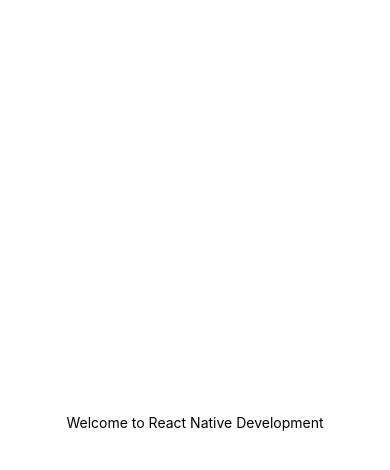
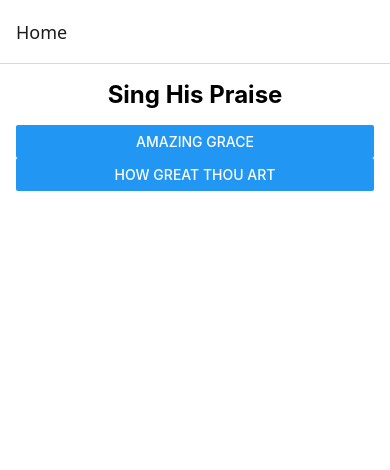
Before and after one commit to rex-makusia/Sing-His-Praise, a React Native app in the folder SingHisPraise/: screen /Home in a window 390 px wide. Shown: the top 470 px of the page. Built offline with nearby package versions, Linux system fonts and the light colour scheme.

Commit message:
Update the new screens

```diff
--- a/SingHisPraise/App.js
+++ b/SingHisPraise/App.js
@@ -1,20 +1,18 @@
-import { StatusBar } from 'expo-status-bar';
-import { StyleSheet, Text, View } from 'react-native';
+import React from 'react';
+import { NavigationContainer } from '@react-navigation/native';
+import { createStackNavigator } from '@react-navigation/stack';
+import HomeScreen from './screens/HomeScreen';
+import HymnViewer from './screens/HymnViewer';
+
+const Stack = createStackNavigator();
 
 export default function App() {
   return (
-    <View style={styles.container}>
-      <Text>Welcome to React Native Development</Text>
-      <StatusBar style="auto" />
-    </View>
+    <NavigationContainer>
+      <Stack.Navigator>
+        <Stack.Screen name="Home" component={HomeScreen} />
+        <Stack.Screen name="HymnViewer" component={HymnViewer} />
+      </Stack.Navigator>
+    </NavigationContainer>
   );
 }
-
-const styles = StyleSheet.create({
-  container: {
-    flex: 1,
-    backgroundColor: '#fff',
-    alignItems: 'center',
-    justifyContent: 'center',
-  },
-});
--- /dev/null
+++ b/SingHisPraise/screens/HomeScreen.js
@@ -0,0 +1,27 @@
+import React from 'react';
+import { View, Text, Button, FlatList } from 'react-native';
+
+const hymns = [
+    { id: '1', title: 'Amazing Grace', lyrics: 'Amazing Grace, how sweet the sound...' },
+    { id: '2', title: 'How Great Thou Art', lyrics: 'O Lord my God, when I in awesome wonder...' },
+];
+
+export default function HomeScreen({ navigation }) {
+    return (
+        <View style={{ flex: 1, padding: 16, backgroundColor: 'white' }}>
+            <Text style={{ fontSize: 24, fontWeight: 'bold', textAlign: 'center', marginBottom: 16 }}>
+                Sing His Praise
+            </Text>
+            <FlatList
+                data={hymns}
+                keyExtractor={(item) => item.id}
+                renderItem={({ item }) => (
+                    <Button
+                        title={item.title}
+                        onPress={() => navigation.navigate('HymnViewer', { title: item.title, lyrics: item.lyrics })}
+                    />
+                )}
+            />
+        </View>
+    );
+}
--- /dev/null
+++ b/SingHisPraise/screens/HymnViewer.js
@@ -0,0 +1,19 @@
+import React from 'react';
+import { View, Text, ScrollView } from 'react-native';
+
+export default function HymnViewer({ route }) {
+    const { title, lyrics } = route.params;
+
+    return (
+        <View style={{ flex: 1, padding: 16, backgroundColor: 'white' }}>
+            <Text style={{ fontSize: 24, fontWeight: 'bold', textAlign: 'center', marginBottom: 16 }}>
+                {title}
+            </Text>
+            <ScrollView>
+                <Text style={{ fontSize: 16, lineHeight: 24 }}>
+                    {lyrics}
+                </Text>
+            </ScrollView>
+        </View>
+    );
+}
```
